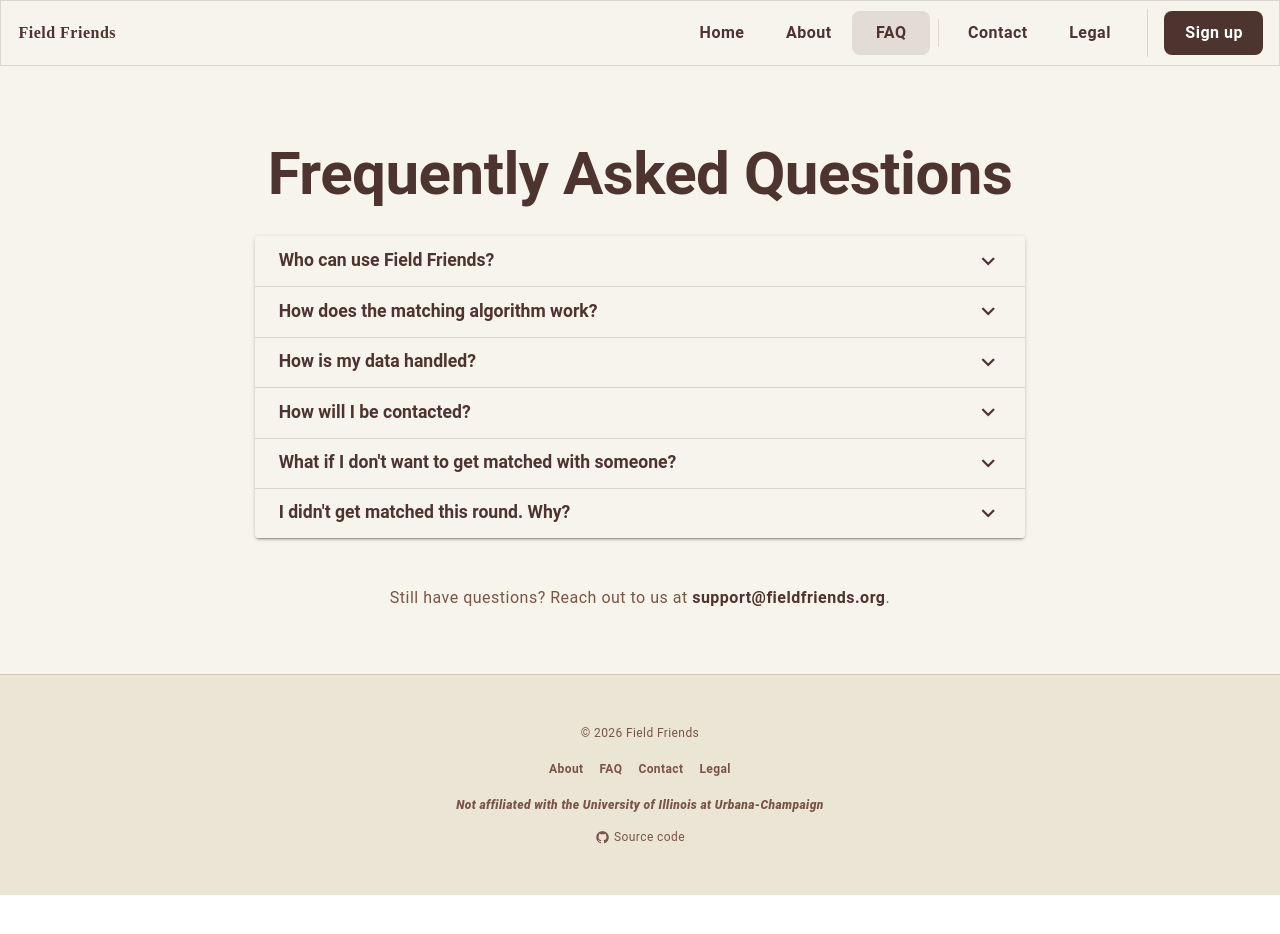
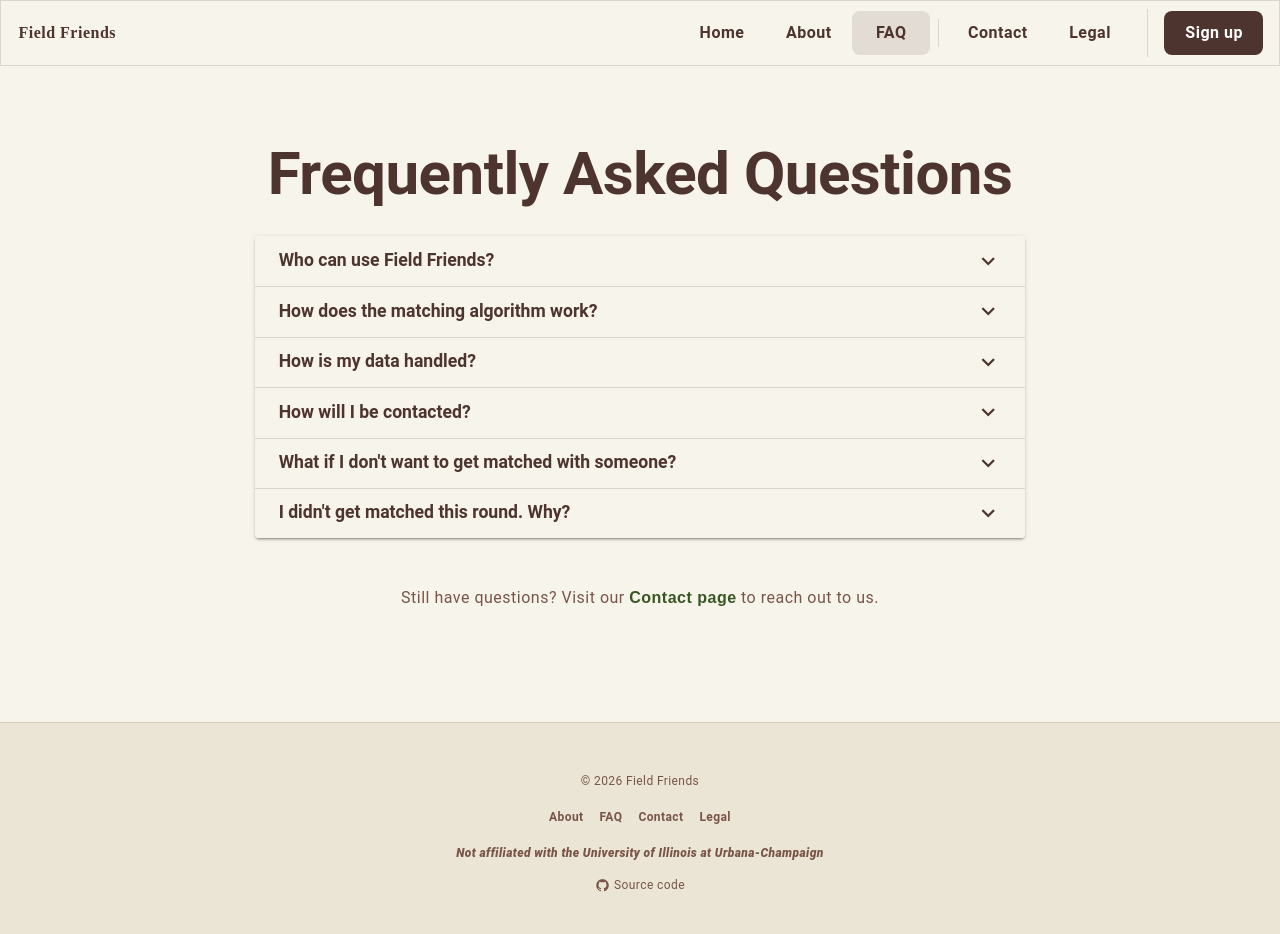
Before and after one commit to FieldFriends/field-friends-web, a Vue app: page /faq in a window 1280 px wide. Shown: the top 934 px of the page. Before the commit the page ends 895 px from the top, so only its background shows below. Built offline with nearby package versions, Linux system fonts and the light colour scheme; no server answers; a small style sheet from the web is missing.

Commit message:
Centralize contact

```diff
--- a/src/pages/FAQ.vue
+++ b/src/pages/FAQ.vue
@@ -20,10 +20,22 @@
         </v-expansion-panel>
       </v-expansion-panels>
 
-      <div class="text-center mt-8">
+      <!-- <div class="text-center mt-8">
         <p class="text-body-1 text-secondary">
           Still have questions? Reach out to us at
           <a href="mailto:support@fieldfriends.org" class="text-primary font-weight-bold text-decoration-none">support@fieldfriends.org</a>.
+        </p>
+      </div> -->
+      <div class="text-center mt-8">
+        <p class="text-body-1 text-secondary">
+          Still have questions? Visit our
+          <router-link
+            :to="AppRoutes.Contact.path"
+            class="text-decoration-none font-weight-bold font-dm-sans text-link d-inline-flex align-center mb-12"
+          >
+            Contact page
+          </router-link>
+          to reach out to us.
         </p>
       </div>
 
@@ -34,6 +46,8 @@
 </template>
 
 <script lang="ts" setup>
+import { AppRoutes } from '@/router/routeConfig';
+
 const faqs = [
   {
     question: "Who can use Field Friends?",
```
